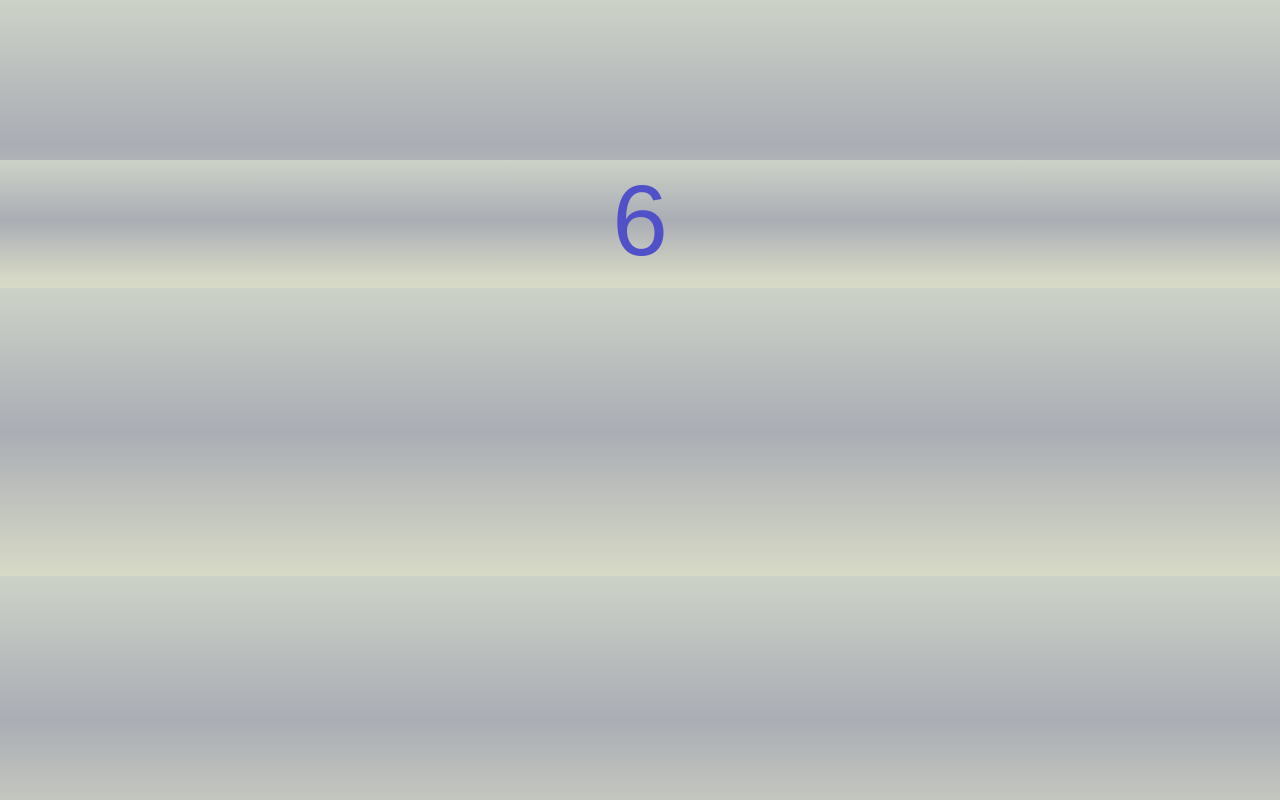
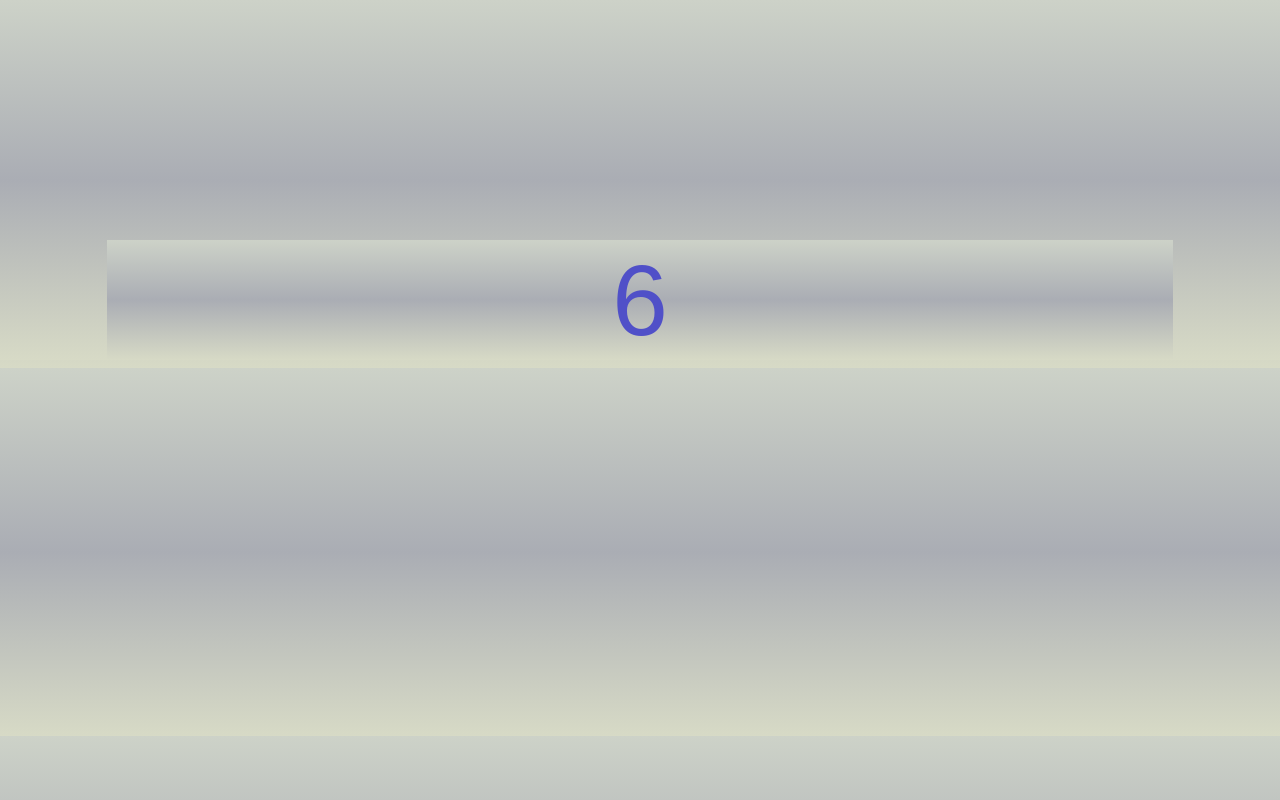
Before and after one commit to VIJAY-MERNDEVELOPER/DAY-16-TASK, a plain HTML site: page index.html in a window 1280 px wide. Drawn offline with nearby package versions, Linux system fonts and the light colour scheme.

Commit message:
new change

```diff
--- a/index.html
+++ b/index.html
@@ -17,7 +17,9 @@
     <link rel="stylesheet" href="style.css" />
   </head>
   <body style="background-color: bisque">
-    <div id="callback" class="container row-cols-sm-1"></div>
+    <div class="container row">
+      <div id="callback" class="col-md-10 mx-sm-auto text-wrap"></div>
+    </div>
 
     <script
       src="https://cdn.jsdelivr.net/npm/jquery@3.5.1/dist/jquery.slim.min.js"
--- a/style.css
+++ b/style.css
@@ -3,10 +3,7 @@
 }
 
 h2 {
-  display: grid;
-  text-align: center;
-  align-content: center;
-  margin-top: 20vh;
+  margin-top: 30vh;
   text-align: center;
   font-size: 100px;
   font-family: sans-serif;
```
